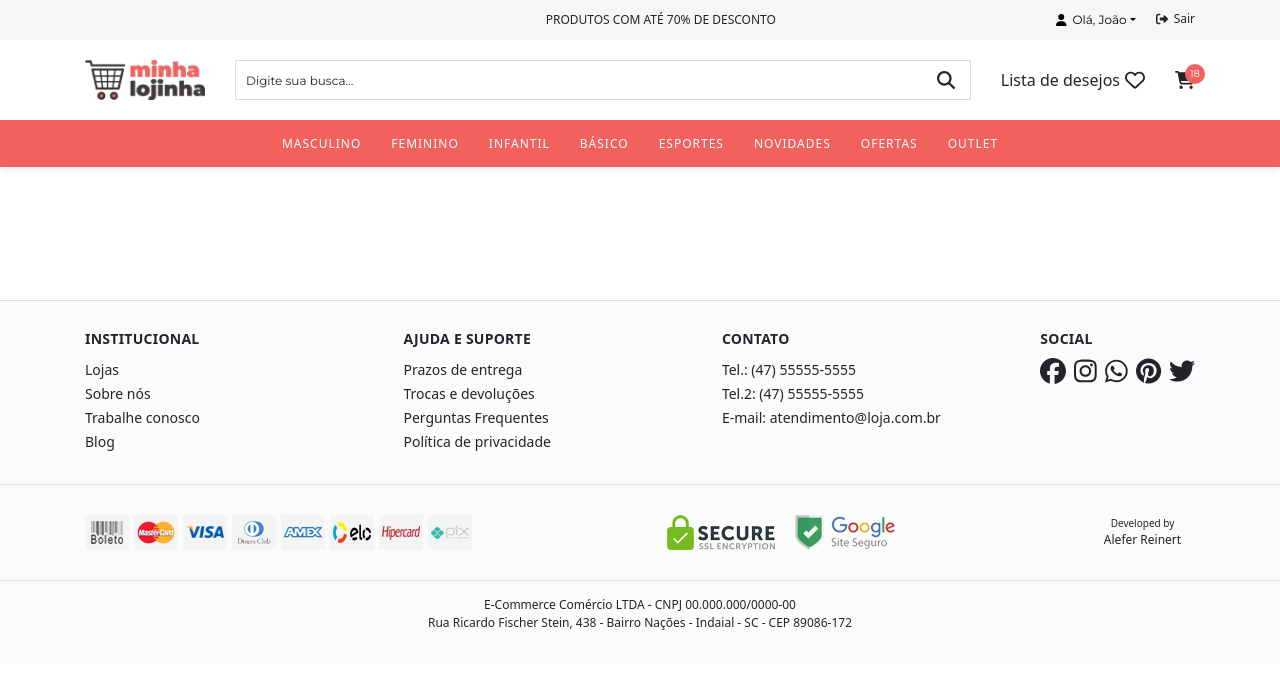
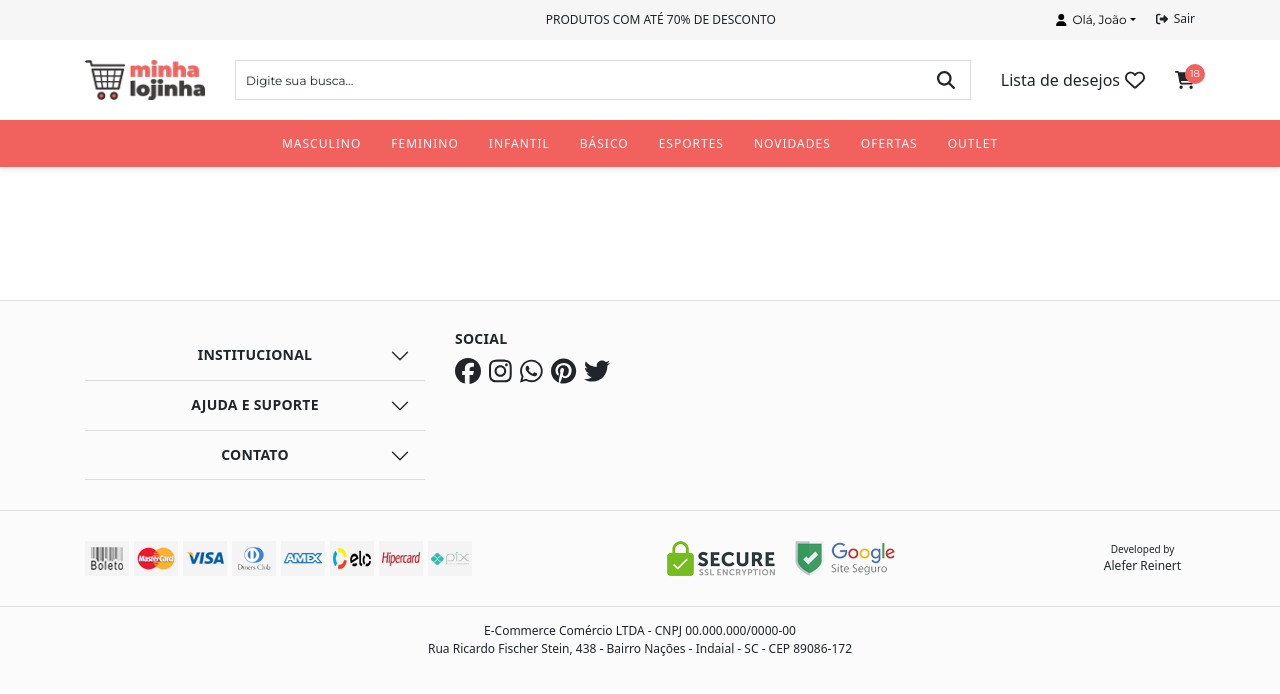
Before and after one commit to AleferReinert/minha-lojinha, a React (Create React App) app: page / in a window 1280 px wide. Shown: the top 694 px of the page. Built offline with nearby package versions, Linux system fonts and the light colour scheme.

Commit message:
Feito accordion no footer mobile

```diff
--- a/src/App.scss
+++ b/src/App.scss
@@ -72,7 +72,8 @@ img {
 
 // Bootstrap reset
 .btn-close:focus,
-.accordion-button:focus {
+.accordion-button:focus,
+.accordion-header {
     box-shadow: none;
 }
 
--- a/src/components/footer/Footer.js
+++ b/src/components/footer/Footer.js
@@ -1,5 +1,6 @@
 import './Footer.scss';
 import { Social } from './Social';
+import { Accordion } from 'react-bootstrap';
 
 export function Footer() {
     return (
@@ -7,17 +8,57 @@ export function Footer() {
             <div className="bar-top">
                 <nav className="container">
                     <div className="site-map">
-                        <div className="column">
+                        <Accordion defaultActiveKey="-1">
+                            <Accordion.Item  eventKey="0">
+                                <Accordion.Header>
+                                    Institucional
+                                </Accordion.Header>
+                                <Accordion.Body>
+                                    <ul className="list">
+                                        <li><a href="./">Lojas</a></li>
+                                        <li><a href="./">Sobre nós</a></li>
+                                        <li><a href="./">Trabalhe conosco</a></li>
+                                        <li><a href="./">Blog</a></li>
+                                    </ul>
+                                </Accordion.Body>
+                            </Accordion.Item>
+                            <Accordion.Item  eventKey="1">
+                                <Accordion.Header>
+                                    Ajuda e suporte
+                                </Accordion.Header>
+                                <Accordion.Body>
+                                    <ul className="list">
+                                        <li><a href="/prazos-de-entrega">Prazos de entrega</a></li>
+                                        <li><a href="/trocas-e-devolucoes">Trocas e devoluções</a></li>
+                                        <li><a href="/perguntas-frequentes">Perguntas Frequentes</a></li>
+                                        <li><a href="/politica-de-privacidade">Política de privacidade</a></li>
+                                    </ul>
+                                </Accordion.Body>
+                            </Accordion.Item>
+                            <Accordion.Item  eventKey="2">
+                                <Accordion.Header>
+                                    Contato
+                                </Accordion.Header>
+                                <Accordion.Body>
+                                    <ul className="list">
+                                        <li><a href="./">Tel.: (47) 55555-5555</a></li>
+                                        <li><a href="./">Tel.2: (47) 55555-5555</a></li>
+                                        <li><a href="./">E-mail: atendimento@loja.com.br</a></li>
+                                    </ul>
+                                </Accordion.Body>
+                            </Accordion.Item>
+                        </Accordion>
+                        {/* <div className="column">
                             <h2 data-toggle="collapse" className="collapsed" data-target="#list-about" data-parent=".site-map">
                                 Institucional
                                 <span className="fa fa-angle-down icon-collapsed"></span>
                                 <span className="fa fa-angle-up icon-show"></span>
                             </h2>
                             <ul className="list collapse" id="list-about">
-                                <li><a href="#">Lojas</a></li>
-                                <li><a href="/sobre-nos">Sobre nós</a></li>
-                                <li><a href="#">Trabalhe conosco</a></li>
-                                <li><a href="#">Blog</a></li>
+                                <li><a href="./">Lojas</a></li>
+                                <li><a href="./">Sobre nós</a></li>
+                                <li><a href="./">Trabalhe conosco</a></li>
+                                <li><a href="./">Blog</a></li>
                             </ul>
                         </div>
                         <div className="column">
@@ -40,12 +81,12 @@ export function Footer() {
                                 <span className="fa fa-angle-up icon-show"></span>
                             </h2>
                             <ul className="list collapse" id="list-contact">
-                                <li><a href="#">Tel.: (47) 55555-5555</a></li>
-                                <li><a href="#">Tel.2: (47) 55555-5555</a></li>
-                                <li><a href="#">E-mail: atendimento@loja.com.br</a></li>
+                                <li><a href="./">Tel.: (47) 55555-5555</a></li>
+                                <li><a href="./">Tel.2: (47) 55555-5555</a></li>
+                                <li><a href="./">E-mail: atendimento@loja.com.br</a></li>
                             </ul>
-                        </div>
-                        <div className="column">
+                        </div>*/}
+                        <div className="column column-social">
                             <h2>Social</h2>
                             <Social />
                         </div>
--- a/src/components/footer/Footer.scss
+++ b/src/components/footer/Footer.scss
@@ -76,42 +76,61 @@ $space-vertical: 20px;
     .bar-top {
         padding: 0 0 0;
 
+        .container {
+            padding: 0;
+        }
+
         .site-map {
             display: grid;
             font-size: $font-16px;
 
-            h2 {
+            .accordion-button {
+                background-color: transparent;
+                text-align: center;
+            }
+
+            .accordion-item {
+                background-color: transparent;
+                border: 0;
+                border-bottom: 1px solid $color-border;
+            }
+
+            h2,
+            .accordion-button {
                 font-weight: 600;
                 text-transform: $capitalization;
                 letter-spacing: 0.25px;
                 font-size: inherit;
                 position: relative;
+                display: block;
 
-                [class*="fa-"] {
+                &::after {
                     position: absolute;
                     right: $column-gap;
-                    top: 0;
-                    line-height: 19px;
+                    top: 15px;
                 }
             }
 
-            .column {
-                padding: $space-vertical 0;
-                margin: 0 -$column-gap;
-                border-bottom: 1px solid $color-border;
+            .accordion-body {
+                border: 0;
+                padding: 0;
+            }
 
             .list {
-                    padding: 10px 0 4px;
+                padding: 0 0 15px;
 
                 a {
                     font-size: inherit;
                     line-height: $font-24px;
                 }
             }
+            .column {
+                padding: 13px 0;
+                border-bottom: 1px solid $color-border;
+            }
 
-                &:last-child>h2 {
+            .column-social h2 {
                 display: none;
-                }
             }
         }
     }
@@ -202,10 +221,6 @@ $space-vertical: 20px;
 
                 h2 {
                     cursor: text;
-
-                    [class*="fa-"] {
-                        display: none;
-                    }
                 }
 
                 .column {
```
Lines whose indentation alone changed are shown as unchanged.
